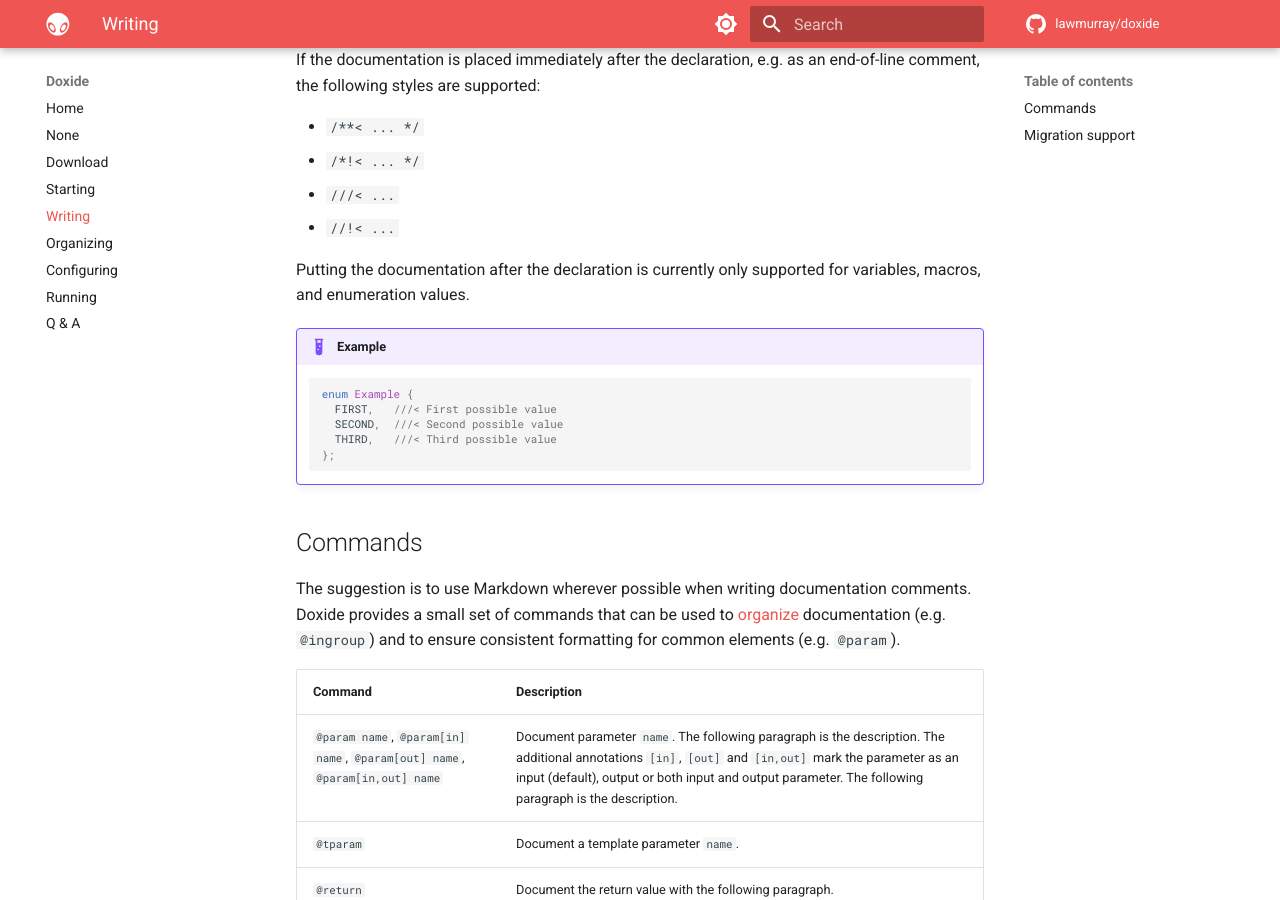
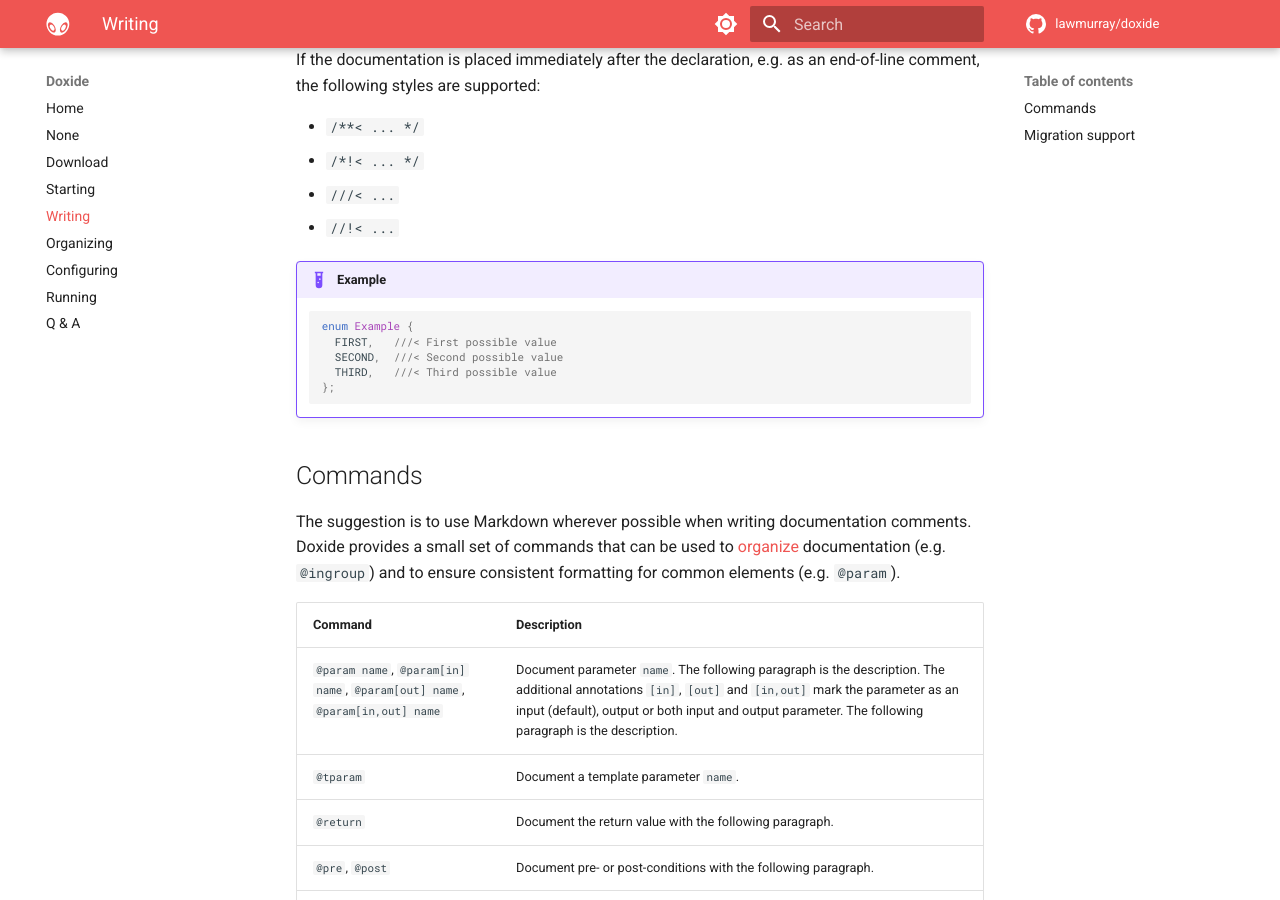
Before and after one commit to lawmurray/doxide, an MkDocs documentation site: the page built from docs/writing.md, in a window 1280 px wide and 900 px high, scrolled down 1012 px. Built offline with MkDocs 1.6.1 and Material for MkDocs 9.7.7, drawn with Linux system fonts in a browser that asks for light colours; comment, search, counter and statistics services are not loaded.

Commit message:
Updated documentation for end-of-line documentation comments being supported for all entities.

````diff
--- a/docs/writing.md
+++ b/docs/writing.md
@@ -45,8 +45,6 @@
 - `/*!< ... */`
 - `///< ...`
 - `//!< ...`
-
-Putting the documentation after the declaration is currently only supported for variables, macros, and enumeration values.
 
 !!! example
     ```c++
````
